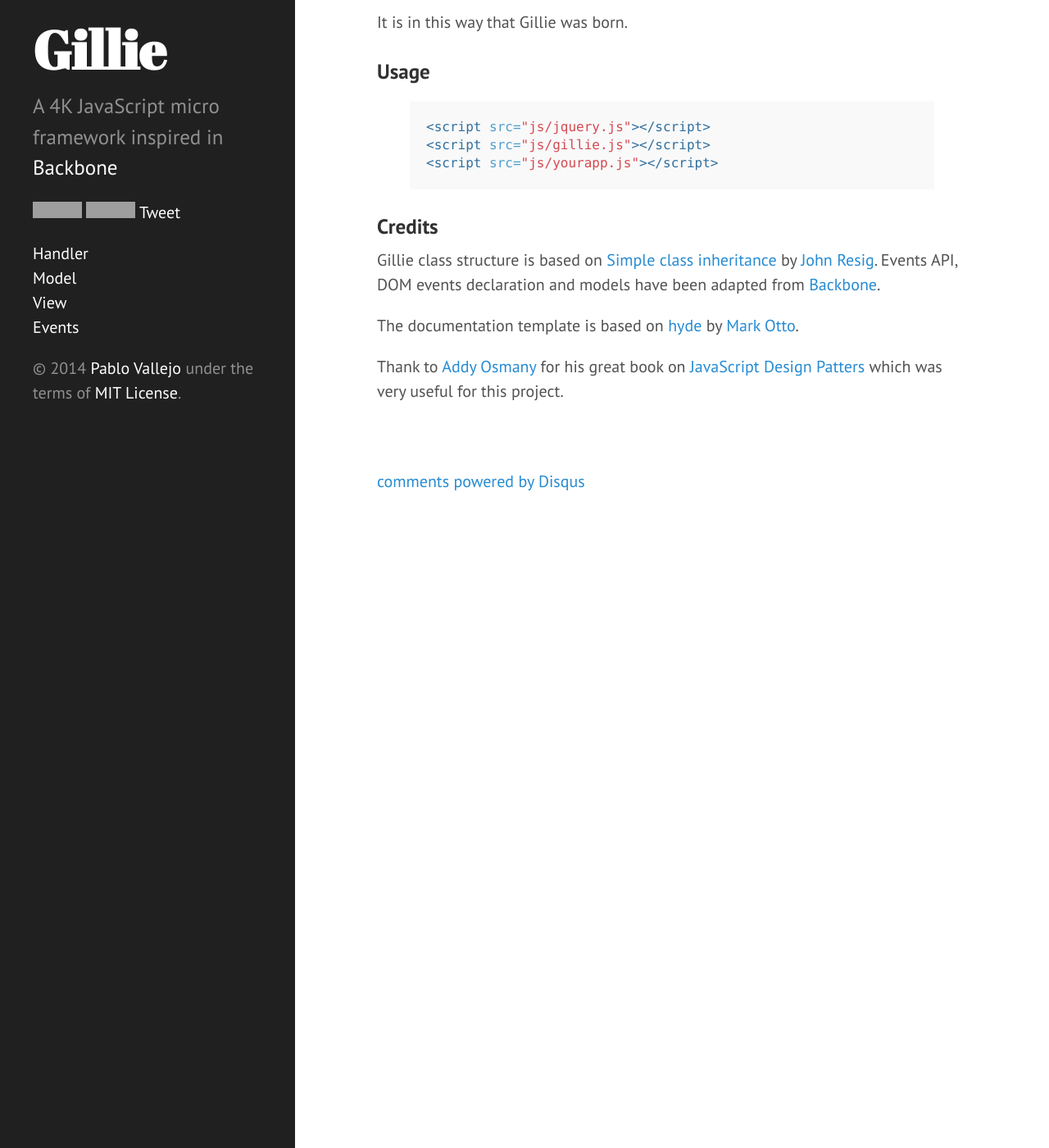
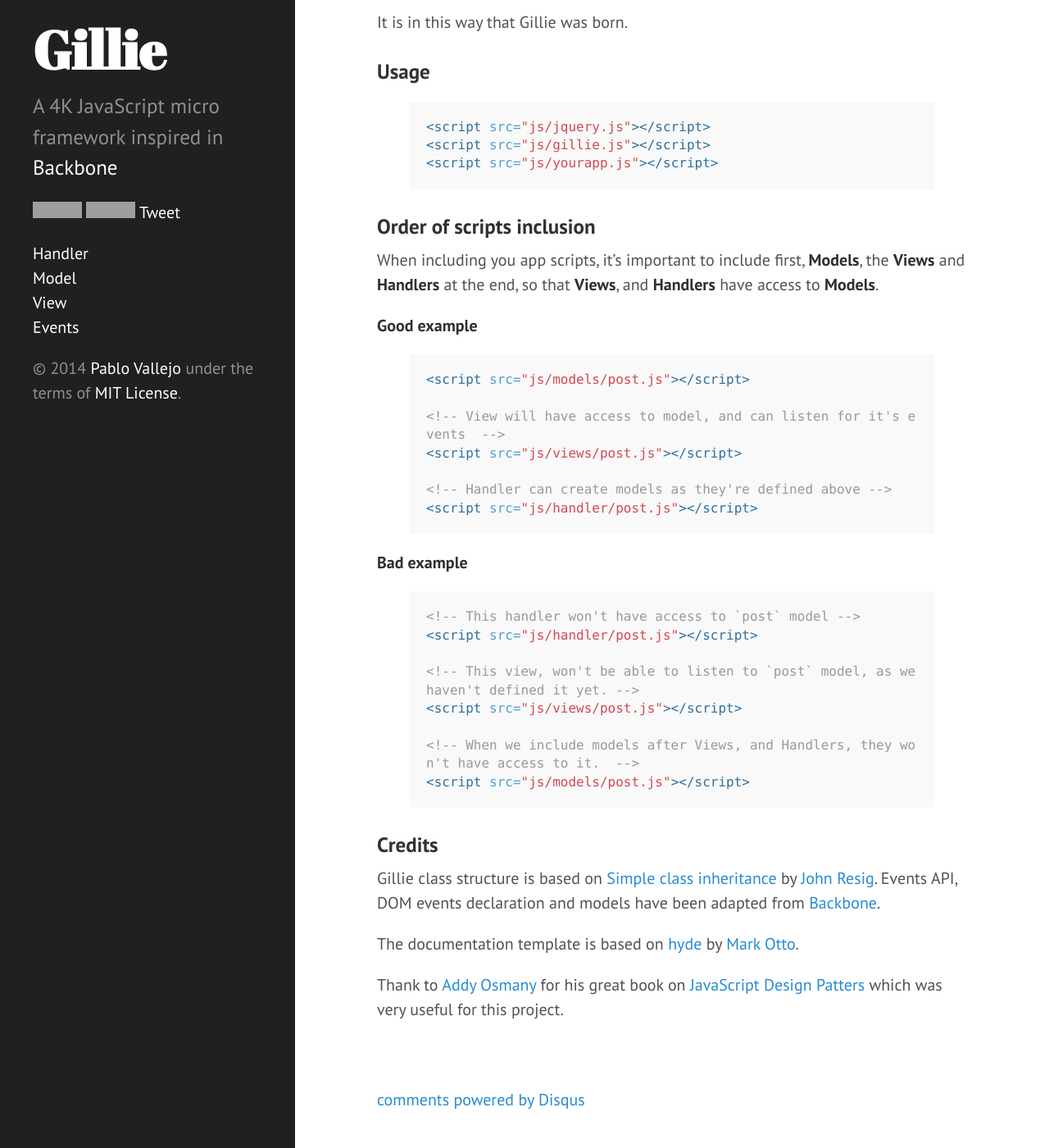
Before and after one commit to PabloVallejo/gillie, a Jekyll site: the page built from _posts/2014-03-06-gillie-javascript-mvc-microframework.md, in a window 1280 px wide and 1400 px high, scrolled down 4251 px. Shown: the whole window at 82% size. Built offline with Jekyll 4.4.1, drawn with Linux system fonts in a browser that asks for light colours; Markdown is read by kramdown in place of the engine named in the settings; comment, search, counter and statistics services are not loaded; grey boxes are pictures that could not be loaded.

Commit message:
Add 'Order of scripts inclusion' to docs.

```diff
--- a/_posts/2014-03-06-gillie-javascript-mvc-microframework.md
+++ b/_posts/2014-03-06-gillie-javascript-mvc-microframework.md
@@ -158,6 +158,36 @@
 <script src="js/yourapp.js"></script>
 {% endhighlight %}
 
+<a name="order-of-scripts-inclusion"></a>
+### Order of scripts inclusion
+
+When including you app scripts, it's important to include first, **Models**, the **Views** and **Handlers** at the end, so that **Views**, and **Handlers** have access to **Models**.
+
+**Good example**
+
+{% highlight html %}
+<script src="js/models/post.js"></script>
+
+<!-- View will have access to model, and can listen for it's events  -->
+<script src="js/views/post.js"></script>
+
+<!-- Handler can create models as they're defined above -->
+<script src="js/handler/post.js"></script>
+{% endhighlight %}
+
+**Bad example**
+{% highlight html %}
+
+<!-- This handler won't have access to `post` model -->
+<script src="js/handler/post.js"></script>
+
+<!-- This view, won't be able to listen to `post` model, as we haven't defined it yet. -->
+<script src="js/views/post.js"></script>
+
+<!-- When we include models after Views, and Handlers, they won't have access to it.  -->
+<script src="js/models/post.js"></script>
+{% endhighlight %}
+
 ### Credits
 
 Gillie class structure is based on [Simple class inheritance](http://ejohn.org/blog/simple-javascript-inheritance/) by [John Resig](http://ejohn.org/). Events API, DOM events declaration and models have been adapted from [Backbone](http://backbonejs.org).
```
Also changed, not shown: 2 other files.
